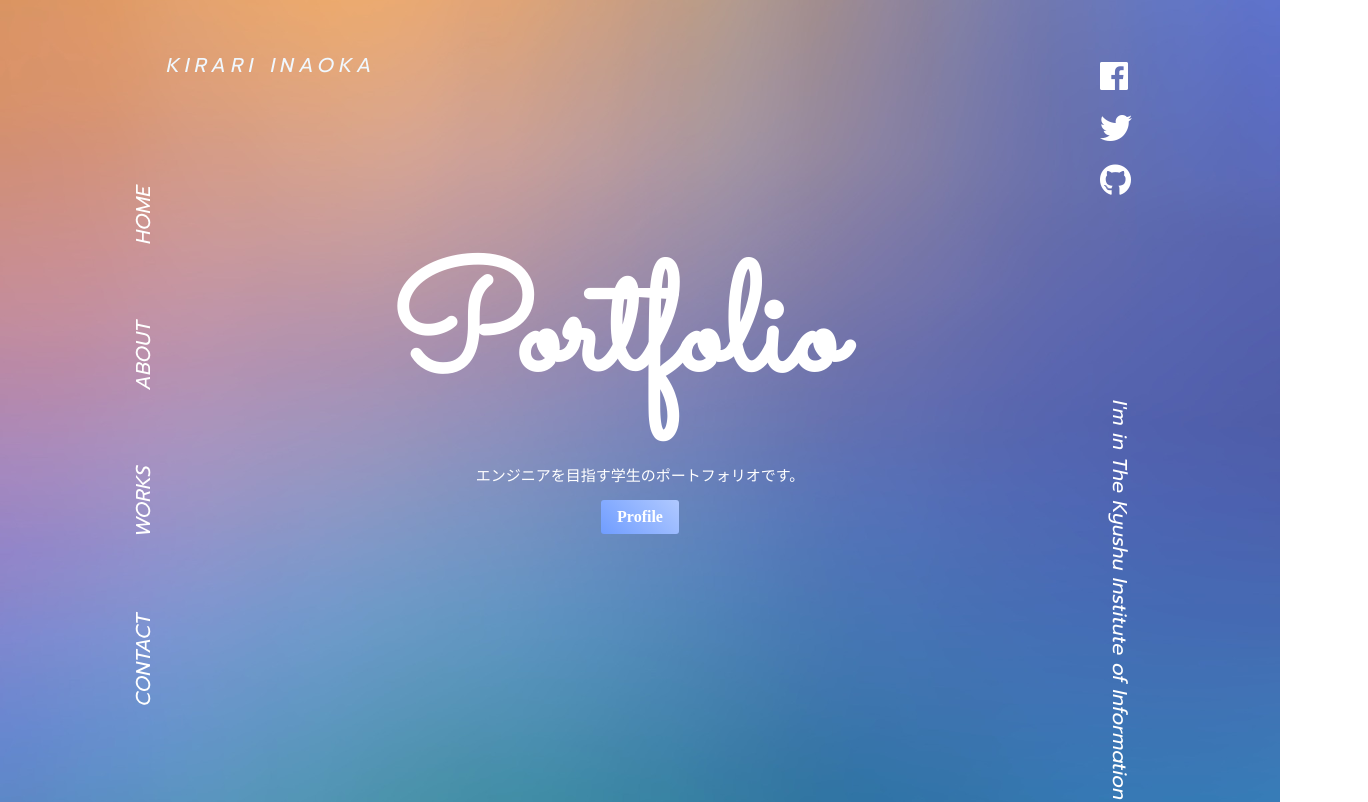
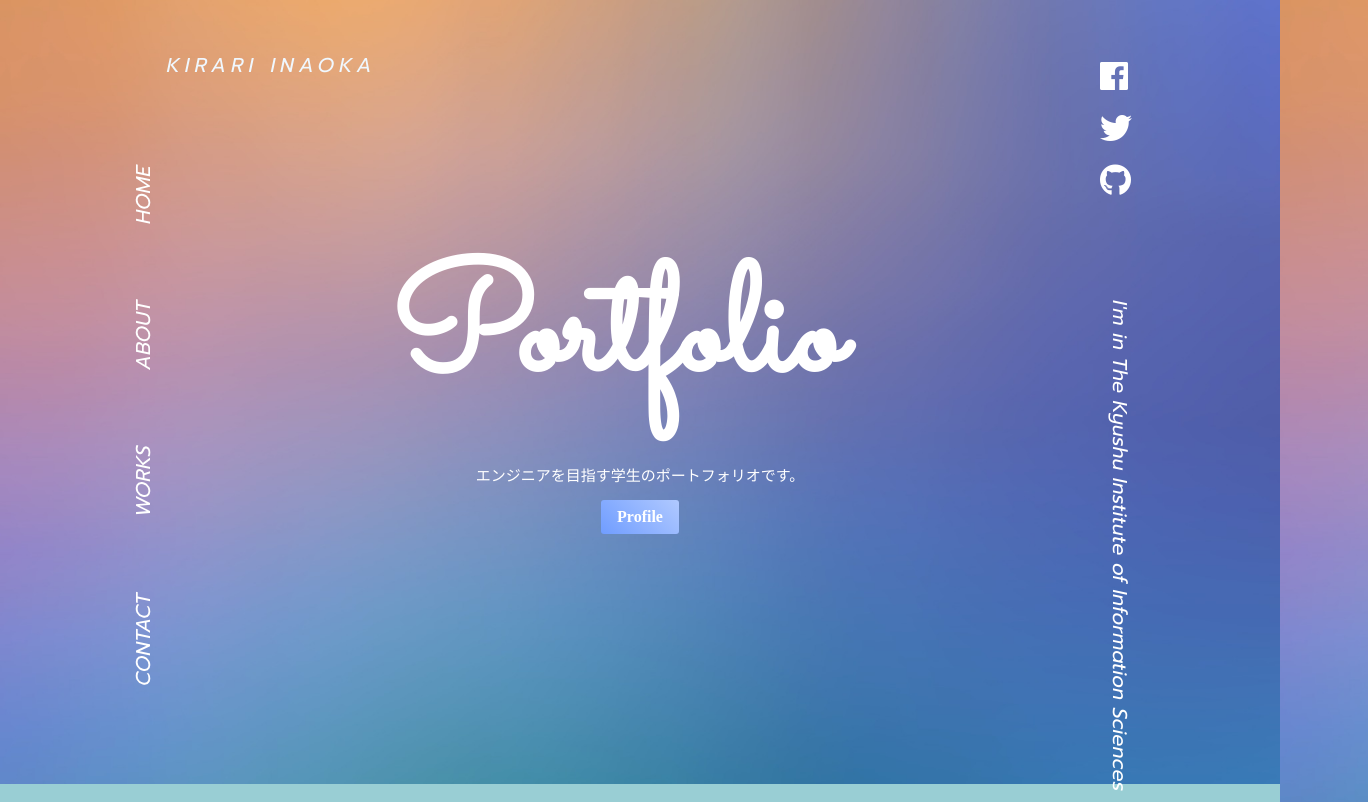
Before and after one commit to kirari-kiis/portfolio-react, a React (Create React App) app: page / in a window 1280 px wide. Shown: the top 802 px of the page, 1368 px wide, since content can reach past the window. Built offline with nearby package versions, Linux system fonts and the light colour scheme.

Commit message:
overflow調整

```diff
--- a/src/App.js
+++ b/src/App.js
@@ -83,7 +83,7 @@ const LinkButton = (props) => {
     return (
         <div className="link">
             <a id='homelink' href='#root' onClick={() => props.actionSlide(0)}><img src={homeUrl} alt='' /></a><br/>
-            <a id='aboutlink' href='#profile' onClick={() => props.actionSlide(1)}><img src={aboutUrl} alt='' /></a><br/>
+            <a id='aboutlink' href='#proc' onClick={() => props.actionSlide(1)}><img src={aboutUrl} alt='' /></a><br/>
             <a id='workslink' href='#works' onClick={() => props.actionSlide(2)}><img src={worksUrl} alt='' /></a><br/>
             <a id='contactlink' href='#contact' onClick={() => props.actionSlide(3)}><img src={contactUrl} alt='' /></a><br/>
         </div>
--- a/src/about/about.css
+++ b/src/about/about.css
@@ -13,7 +13,6 @@
     top: 100px;
     position: relative;
     padding: 30px;
-
 
 }
 
--- a/src/index.css
+++ b/src/index.css
@@ -1,5 +1,6 @@
 html{
   scroll-behavior: smooth;
+  overflow: scroll;
 }
 
 h1{
@@ -11,29 +12,37 @@ h1{
 
   @media screen and (min-width:0px){
     h1 {
+        position: relative;
         font-size: 70px;
         width: 210px;
         margin-top: 100px;
+        top: 50px;
     }
   }
 
   @media screen and (min-width:479px){
     h1 {
+      position: relative;
         font-size: 150px;
         width: 500px;
         margin-top: 150px;
+        top: 50px;
     }
   }
 
   @media screen and (min-width:0px){
     #topp {
         font-size: 10px;
+        position: relative;
+        top: 50px;
     }
   }
 
   @media screen and (min-width:479px){
     #topp {
       font-size: 15px;
+      position: relative;
+      top: 50px;
   }
   }
 
@@ -44,6 +53,7 @@ h1{
     background-size: cover;
     background-repeat: no-repeat;
     height: 45%;
+
   }
 
 
@@ -97,7 +107,7 @@ h1{
       font-family: 'Prompt', sans-serif;
       color: #FFF;
       width: 300px;
-      top: 450px;
+      top: 400px;
       z-index: 3;
       visibility: hidden;
     }
@@ -112,7 +122,7 @@ h1{
       font-family: 'Prompt', sans-serif;
       color: #FFF;
       height: 500px;
-      top: 400px;
+      top: 300px;
       z-index: 3;
       visibility: visible;
     }
@@ -120,6 +130,8 @@ h1{
 
   #btn_wrapper{
     text-align: center;
+    position: relative;
+    top: 50px;
   }
 
 
@@ -157,18 +169,17 @@ h1{
   @media screen and (min-width:0px){
     #wrapper{
       height: 3700px;
+      padding-bottom: 50px;
 
-      padding-bottom: 50px;
-      overflow: hidden;
     }
   }
 
   @media screen and (min-width:479px){
     #wrapper{
       height: 4100px;
+      position: relative;
+      padding-bottom: 50px;
 
-      padding-bottom: 50px;
-      overflow: hidden;
     }
   }
 
@@ -185,7 +196,7 @@ h1{
       height: 3500px;
       background-attachment: fixed;
       margin: 0;
-      padding-top: 50px;
+
     }
   }
 
@@ -197,7 +208,7 @@ h1{
       height: 4100px;
       background-attachment: fixed;
       margin: 0;
-      padding-top: 50px;
+
     }
   }
 
@@ -213,6 +224,7 @@ h1{
         font-size: 15px;
         letter-spacing: 2px;
         left: 3%;
+        top: 50px;
     }
   }
 
@@ -220,7 +232,7 @@ h1{
     #name {
       position: relative;
       left: 13%;
-      top: 0px;
+      top: 50px;
       width: 500px;
       font-size: 20px;
       letter-spacing: 5px;
@@ -232,6 +244,7 @@ h1{
 
   @media screen and (min-width:0px){
     #top{
+      position: relative;
       width: 100%;
       height: 400px;
     }
@@ -239,6 +252,7 @@ h1{
 
   @media screen and (min-width:479px){
     #top{
+      position: relative;
       width: 100%;
       height: 700px;
     }
@@ -444,26 +458,26 @@ h1{
   #homelink{
     position: relative;
     left: 10%;
-    bottom: 350px;
+    bottom: 320px;
   }
 
   #aboutlink{
   position: relative;
   left:  10%;
-  bottom: 280px;
+  bottom: 250px;
   }
 
 
   #workslink{
     position: relative;
     left: 10%;
-    bottom: 210px;
+    bottom: 180px;
   }
 
   #contactlink{
     position: relative;
     left: 10%;
-    bottom: 140px;
+    bottom: 110px;
   }
 
   #inline{
```
